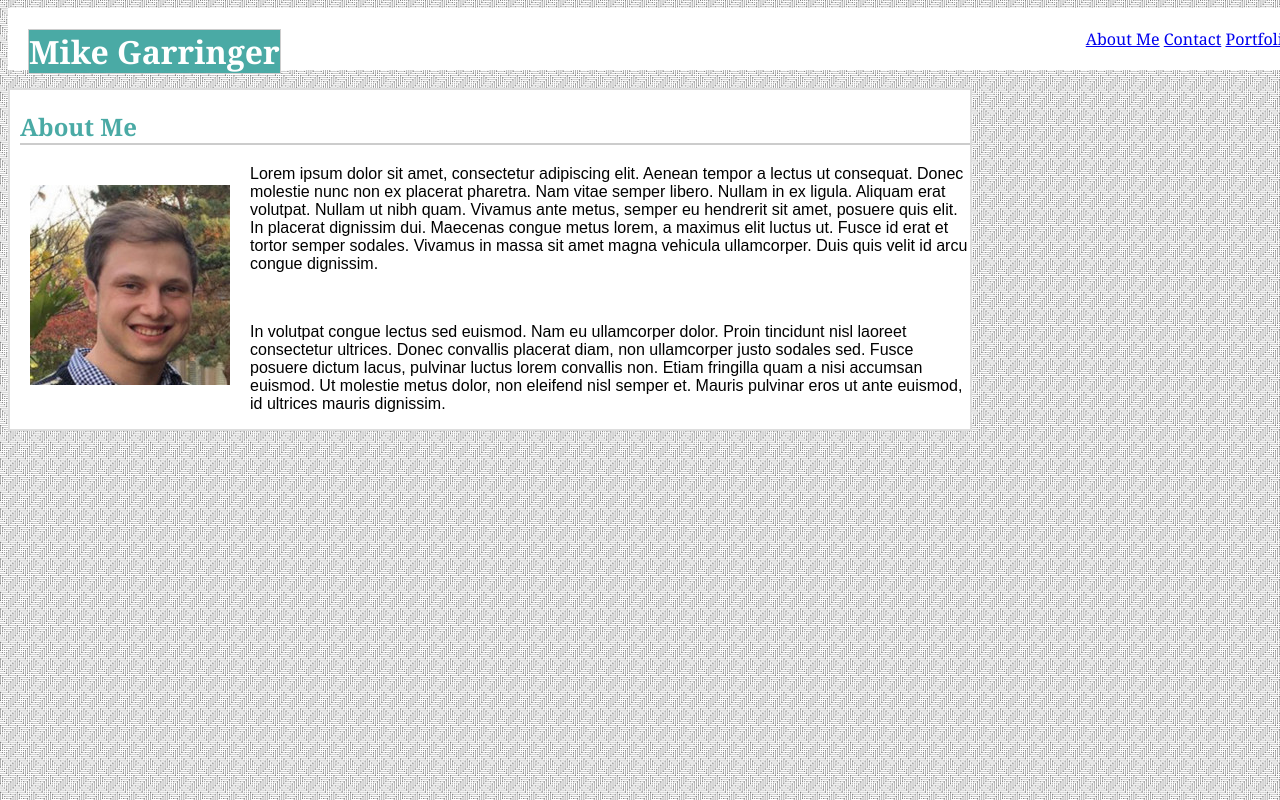
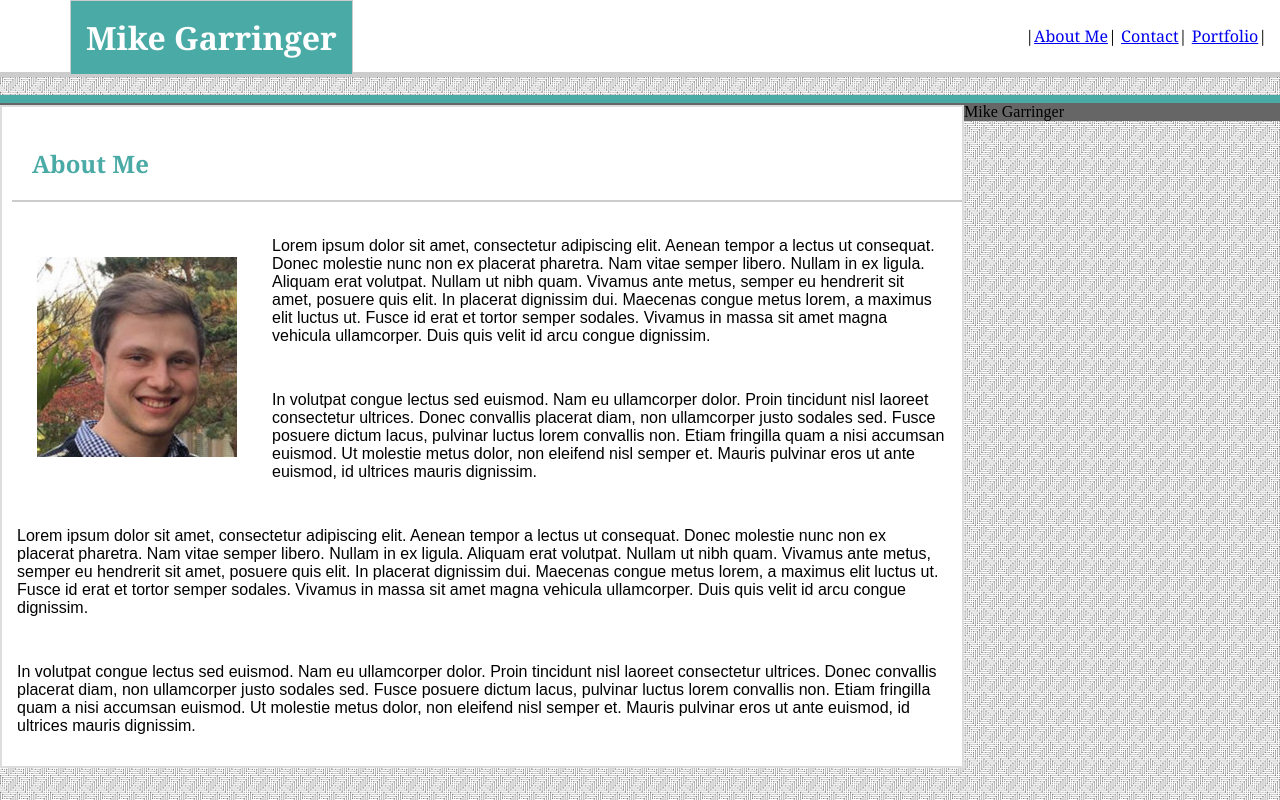
Before and after one commit to MichaelGarringer/Basic-Portfolio, a plain HTML site: page index.html in a window 1280 px wide. Shown: the top 800 px of the page. Drawn offline with Linux system fonts and the light colour scheme.

Commit message:
fixed header and added basic footer

```diff
--- a/assets/css/style.css
+++ b/assets/css/style.css
@@ -6,33 +6,60 @@ background-color:#4aaaa5;
     border-color:#cccccc;
     border-style:solid;
     border-width:1px;
-text-align:center;;
+    text-align:center;
+        margin: 30px;
+    margin-top: 0;
+    padding: 15px;
+
+
     }
     h2{color:#4aaaa5;
     border-bottom:solid 2px #cccccc;
-padding:10x;
+    padding:20px;
     font-family:Georgia, 'Times New Roman', Times, serif;
     text-align:left;
     margin-left:10px;
+
     }
-nav{width:100%;
-text-align:right;
-padding:20px;
+    nav{width:99%;
+    padding:25px;
     background-color:#ffffff;
     font-family:Georgia, 'Times New Roman', Times, serif;
+    text-align:right;
+padding-left:0px;
+border-bottom:solid #cccccc 5px;
 }
 
     body{
-    background-image: url("../images/lines.png");}
+        background-image: url("../images/lines.png");
+    margin:0px;
+}
 
-.section{
+    .section{float:left;
         background-color:#ffffff;
         border: solid #dddddd 2px;
     font-family:Arial, Helvetica, sans-serif;
-max-width:960px;}
+   width:960px;}
 
-#mike{float:left;
-padding:20px}
-p{font-family:Arial, Helvetica, sans-serif;}
+    #mike{
+        float:left;
+    padding:10px;}
+    p{padding:15px;
+    font-family:Arial, Helvetica, sans-serif;}
+
     .aside{float:left;
-padding-left:20px;}
+    padding-left:40px;
+    }
+
+    img{float:left;
+    padding:25px;
+}
+form{padding:25px;
+    font-family:Arial, Helvetica, sans-serif;
+
+}
+footer{background-color:#666666;
+    border-top: 8px solid #4aaaa5;
+    position:bottom;
+
+}
--- a/index.html
+++ b/index.html
@@ -8,9 +8,9 @@
 <header>
    <div class=aside> <h1>Mike Garringer</h1></div>
 <nav>
-<a href="./index.html" target=blank>About Me</a>
-    <a href="./contact.html" target=blank>Contact</a>
-    <a href="./portfolio.html" target=blank>Portfolio</a>
+|<a href="./index.html" target=blank>About Me</a>|
+    <a href="./contact.html" target=blank>Contact</a>|
+    <a href="./portfolio.html" target=blank>Portfolio</a>|
 </nav>
 
 </header>
@@ -23,12 +23,15 @@
   <div id=mike>  <img src="./assets/images/mike.jpg"> </div>
 
 <p> Lorem ipsum dolor sit amet, consectetur adipiscing elit. Aenean tempor a lectus ut consequat. Donec molestie nunc non ex placerat pharetra. Nam vitae semper libero. Nullam in ex ligula. Aliquam erat volutpat. Nullam ut nibh quam. Vivamus ante metus, semper eu hendrerit sit amet, posuere quis elit. In placerat dignissim dui. Maecenas congue metus lorem, a maximus elit luctus ut. Fusce id erat et tortor semper sodales. Vivamus in massa sit amet magna vehicula ullamcorper. Duis quis velit id arcu congue dignissim.</p>
-<br>
         <p> In volutpat congue lectus sed euismod. Nam eu ullamcorper dolor. Proin tincidunt nisl laoreet consectetur ultrices. Donec convallis placerat diam, non ullamcorper justo sodales sed. Fusce posuere dictum lacus, pulvinar luctus lorem convallis non. Etiam fringilla quam a nisi accumsan euismod. Ut molestie metus dolor, non eleifend nisl semper et. Mauris pulvinar eros ut ante euismod, id ultrices mauris dignissim. </p>
-</section>
+        <p> Lorem ipsum dolor sit amet, consectetur adipiscing elit. Aenean tempor a lectus ut consequat. Donec molestie nunc non ex placerat pharetra. Nam vitae semper libero. Nullam in ex ligula. Aliquam erat volutpat. Nullam ut nibh quam. Vivamus ante metus, semper eu hendrerit sit amet, posuere quis elit. In placerat dignissim dui. Maecenas congue metus lorem, a maximus elit luctus ut. Fusce id erat et tortor semper sodales. Vivamus in massa sit amet magna vehicula ullamcorper. Duis quis velit id arcu congue dignissim.</p>
+        <p> In volutpat congue lectus sed euismod. Nam eu ullamcorper dolor. Proin tincidunt nisl laoreet consectetur ultrices. Donec convallis placerat diam, non ullamcorper justo sodales sed. Fusce posuere dictum lacus, pulvinar luctus lorem convallis non. Etiam fringilla quam a nisi accumsan euismod. Ut molestie metus dolor, non eleifend nisl semper et. Mauris pulvinar eros ut ante euismod, id ultrices mauris dignissim. </p>
+    </section>
 </div>
 
 
+
+<footer>Mike Garringer</footer>
 </body>
 
 </html>
```
Also changed, not shown: contact.html (+10 -3 lines), portfolio.html (+6 -2 lines). Lines whose indentation alone changed are shown as unchanged.
